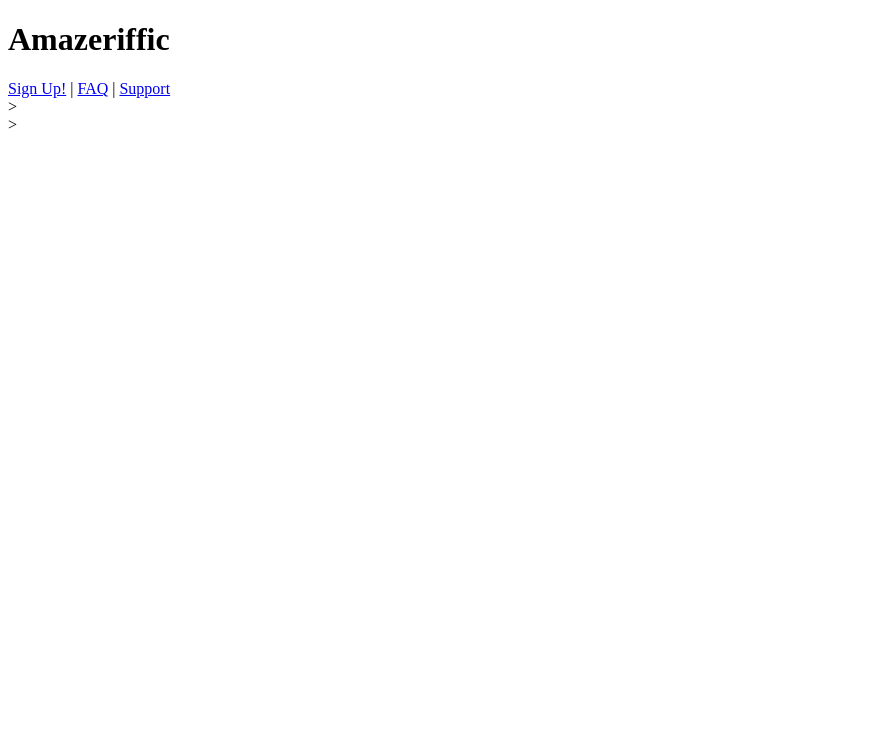
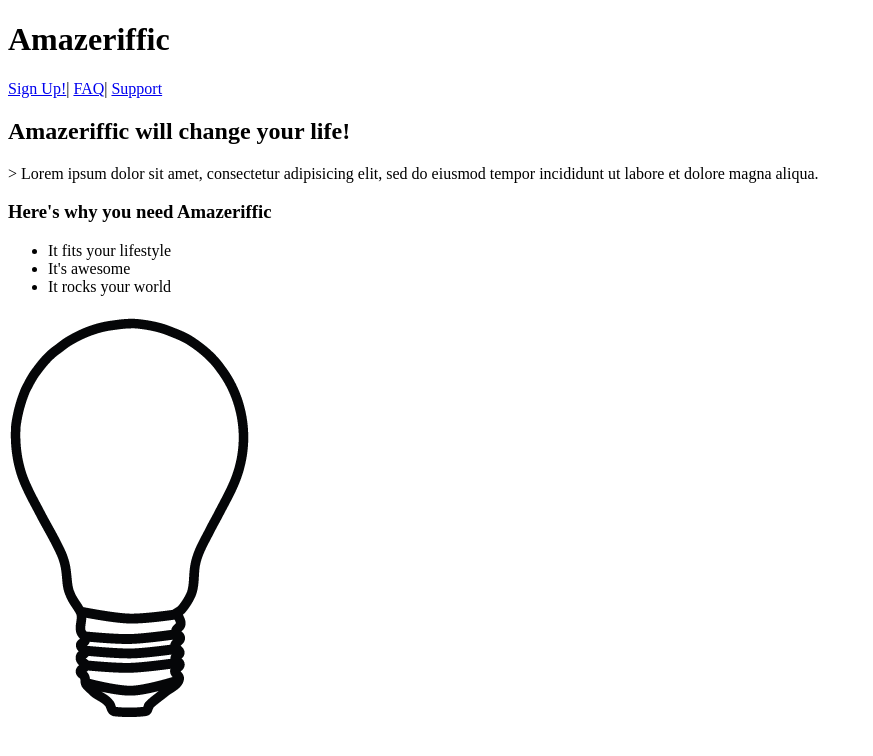
Before and after one commit to Drewlove/Web-App, a plain HTML site: page index.html in a window 1280 px wide. Shown: the whole page, without its empty margins (0-873 px from the left). Drawn offline with Linux system fonts and the light colour scheme.

Commit message:
outline, no css

```diff
--- a/index.html
+++ b/index.html
@@ -7,15 +7,25 @@
 	<header>
 		<h1>Amazeriffic</h1>
 		<nav>
-			<a href="#">Sign Up!</a> |
-			<a href="#">FAQ</a> |
+			<a href="#">Sign Up!</a>|
+			<a href="#">FAQ</a>|
 			<a href="#">Support</a>
 		</nav>
-	</header>>
+	</header>
 
-	<main></main>
+	<main>
+		<h2>Amazeriffic will change your life!</h2>
+		<p>> Lorem ipsum dolor sit amet, consectetur adipisicing elit, sed do eiusmod tempor incididunt ut labore et dolore magna aliqua.</p>
+		<h3>Here's why you need Amazeriffic</h3>
+		<ul>
+			<li>It fits your lifestyle</li>
+			<li>It's awesome</li>
+			<li>It rocks your world</li>
+		</ul>
+		<img src="assets/lightbulb.png">
+	</main>
 
 	<footer></footer>
 
 </body>
-</html>>
+</html>
```
Also changed, not shown: Assets/lightbulb.png (added).
